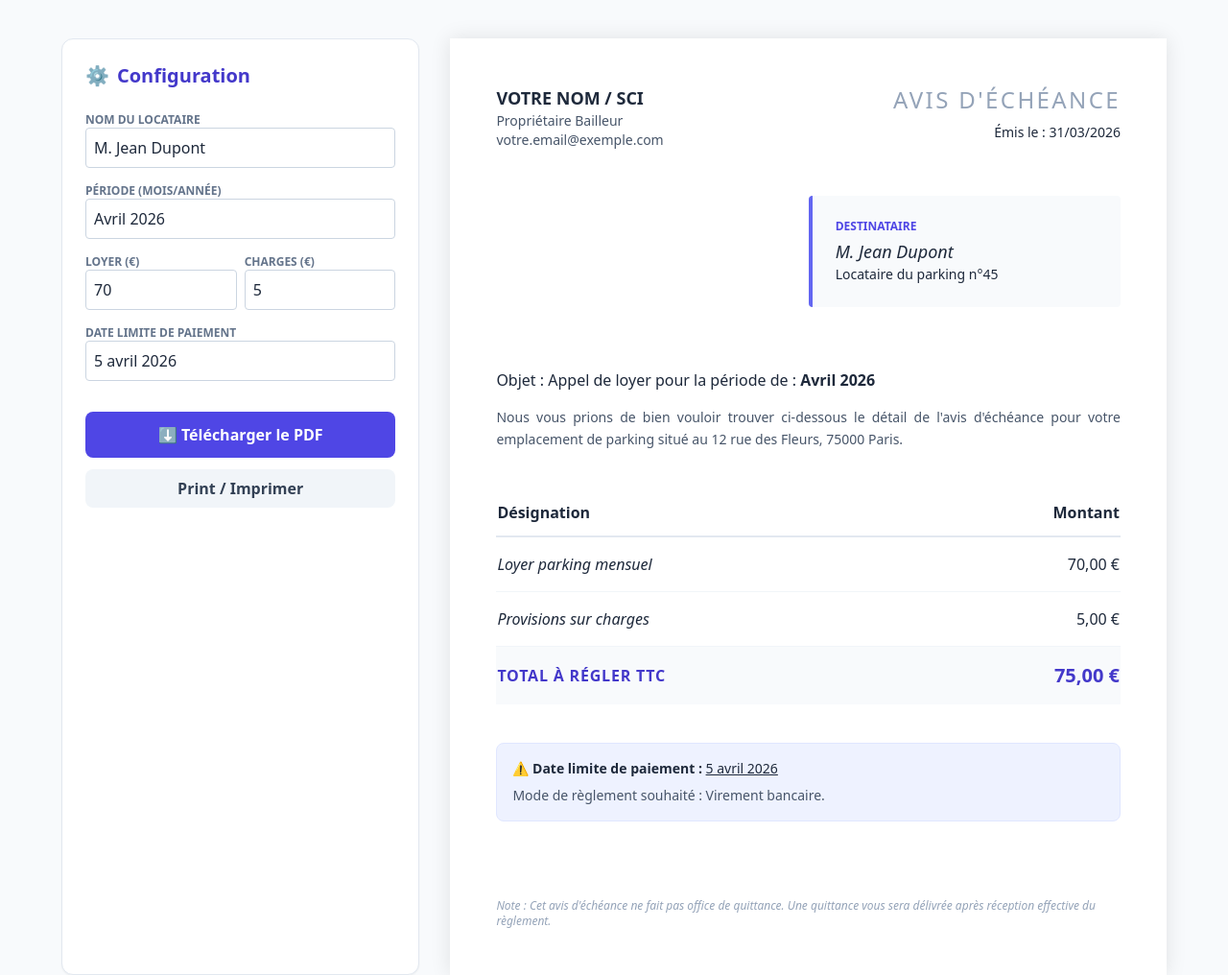
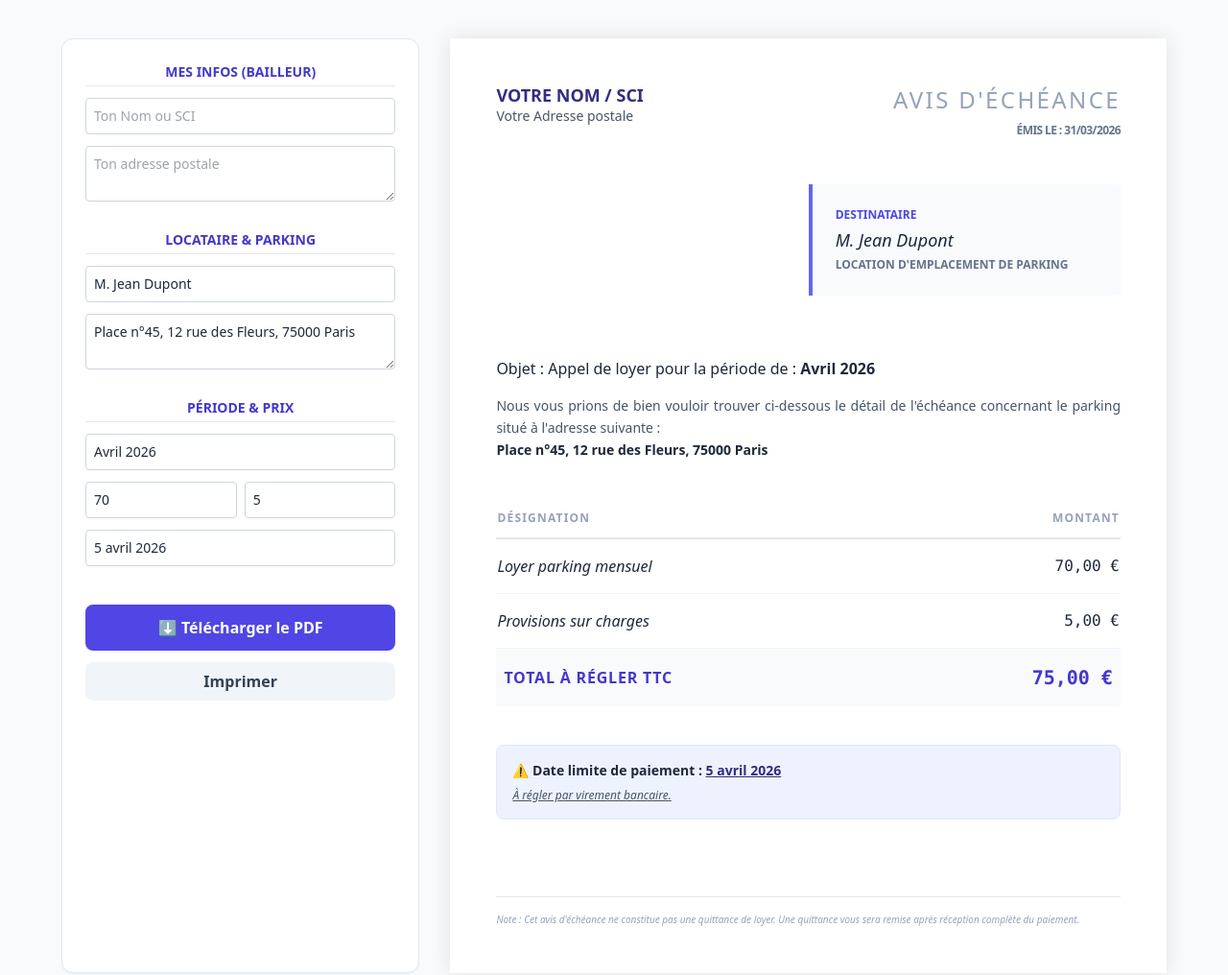
Before and after one commit to reneosias/gestion-parking_New, a plain HTML site: page index.html in a window 1280 px wide. Shown: the whole page at 96% size. Drawn offline with nearby package versions, Linux system fonts and the light colour scheme.

Commit message:
Update index.html

```diff
--- a/index.html
+++ b/index.html
@@ -15,42 +15,42 @@
 
     <div class="max-w-6xl mx-auto flex flex-col lg:flex-row gap-8">
 
-        <div class="w-full lg:w-1/3 bg-white p-6 rounded-xl shadow-sm border border-slate-200 no-print">
-            <h2 class="text-xl font-bold mb-6 text-indigo-700 flex items-center gap-2">
-                <span>⚙️</span> Configuration
-            </h2>
+        <div class="w-full lg:w-1/3 bg-white p-6 rounded-xl shadow-sm border border-slate-200 no-print space-y-6">
 
-            <div class="space-y-4">
-                <div>
-                    <label class="block text-xs font-semibold uppercase text-slate-500">Nom du Locataire</label>
-                    <input type="text" id="in-locataire" oninput="update()" value="M. Jean Dupont" class="w-full border-slate-300 border p-2 rounded focus:ring-2 focus:ring-indigo-500 outline-none">
-                </div>
-                <div>
-                    <label class="block text-xs font-semibold uppercase text-slate-500">Période (Mois/Année)</label>
-                    <input type="text" id="in-periode" oninput="update()" value="Avril 2026" class="w-full border-slate-300 border p-2 rounded">
-                </div>
-                <div class="grid grid-cols-2 gap-2">
-                    <div>
-                        <label class="block text-xs font-semibold uppercase text-slate-500">Loyer (€)</label>
-                        <input type="number" id="in-loyer" oninput="update()" value="70" class="w-full border-slate-300 border p-2 rounded">
-                    </div>
-                    <div>
-                        <label class="block text-xs font-semibold uppercase text-slate-500">Charges (€)</label>
-                        <input type="number" id="in-charges" oninput="update()" value="5" class="w-full border-slate-300 border p-2 rounded">
-                    </div>
-                </div>
-                <div>
-                    <label class="block text-xs font-semibold uppercase text-slate-500">Date limite de paiement</label>
-                    <input type="text" id="in-echeance" oninput="update()" value="5 avril 2026" class="w-full border-slate-300 border p-2 rounded">
+            <div>
+                <h3 class="text-sm font-bold text-indigo-700 uppercase mb-3 border-b pb-1 text-center">Mes Infos (Bailleur)</h3>
+                <div class="space-y-3">
+                    <input type="text" id="in-nom-bailleur" oninput="update()" placeholder="Ton Nom ou SCI" class="w-full border-slate-300 border p-2 rounded text-sm outline-none focus:ring-1 focus:ring-indigo-500">
+                    <textarea id="in-adresse-bailleur" oninput="update()" placeholder="Ton adresse postale" class="w-full border-slate-300 border p-2 rounded text-sm outline-none focus:ring-1 focus:ring-indigo-500" rows="2"></textarea>
                 </div>
             </div>
 
-            <div class="mt-8 space-y-3">
+            <div>
+                <h3 class="text-sm font-bold text-indigo-700 uppercase mb-3 border-b pb-1 text-center">Locataire & Parking</h3>
+                <div class="space-y-3">
+                    <input type="text" id="in-locataire" oninput="update()" placeholder="Nom du Locataire" value="M. Jean Dupont" class="w-full border-slate-300 border p-2 rounded text-sm">
+                    <textarea id="in-adresse-parking" oninput="update()" placeholder="Adresse du Parking (ex: Place n°4, 12 rue...)" class="w-full border-slate-300 border p-2 rounded text-sm" rows="2">Place n°45, 12 rue des Fleurs, 75000 Paris</textarea>
+                </div>
+            </div>
+
+            <div>
+                <h3 class="text-sm font-bold text-indigo-700 uppercase mb-3 border-b pb-1 text-center">Période & Prix</h3>
+                <div class="space-y-3">
+                    <input type="text" id="in-periode" oninput="update()" value="Avril 2026" class="w-full border-slate-300 border p-2 rounded text-sm">
+                    <div class="grid grid-cols-2 gap-2">
+                        <input type="number" id="in-loyer" oninput="update()" value="70" class="w-full border-slate-300 border p-2 rounded text-sm">
+                        <input type="number" id="in-charges" oninput="update()" value="5" class="w-full border-slate-300 border p-2 rounded text-sm">
+                    </div>
+                    <input type="text" id="in-echeance" oninput="update()" value="5 avril 2026" class="w-full border-slate-300 border p-2 rounded text-sm">
+                </div>
+            </div>
+
+            <div class="pt-4 space-y-3">
                 <button onclick="downloadPDF()" class="w-full bg-indigo-600 text-white font-bold py-3 rounded-lg hover:bg-indigo-700 transition flex items-center justify-center gap-2">
                     ⬇️ Télécharger le PDF
                 </button>
                 <button onclick="window.print()" class="w-full bg-slate-100 text-slate-700 font-semibold py-2 rounded-lg hover:bg-slate-200 transition">
-                    Print / Imprimer
+                    Imprimer
                 </button>
             </div>
         </div>
@@ -58,32 +58,32 @@
         <div class="w-full lg:w-2/3 bg-white p-12 document-shadow" id="avis-pdf">
             <div class="flex justify-between items-start mb-12">
                 <div>
-                    <p class="font-bold text-lg uppercase">Votre Nom / SCI</p>
-                    <p class="text-sm text-slate-600">Propriétaire Bailleur</p>
-                    <p class="text-sm text-slate-600">votre.email@exemple.com</p>
+                    <p id="out-nom-bailleur" class="font-bold text-lg uppercase text-indigo-900 leading-tight">Votre Nom / SCI</p>
+                    <p id="out-adresse-bailleur" class="text-sm text-slate-600 whitespace-pre-line">Votre adresse ici</p>
                 </div>
                 <div class="text-right">
                     <h1 class="text-2xl font-light tracking-widest uppercase text-slate-400">Avis d'échéance</h1>
-                    <p class="text-sm mt-2">Émis le : <span id="out-date-du-jour"></span></p>
+                    <p class="text-xs mt-2 text-slate-500 uppercase font-bold tracking-tighter">Émis le : <span id="out-date-du-jour"></span></p>
                 </div>
             </div>
 
-            <div class="mb-16 mt-10 ml-auto w-1/2 bg-slate-50 p-6 rounded border-l-4 border-indigo-500">
+            <div class="mb-16 mt-10 ml-auto w-1/2 bg-slate-50 p-6 rounded-r border-l-4 border-indigo-500">
                 <p class="text-xs uppercase font-bold text-indigo-600 mb-1">Destinataire</p>
-                <p id="out-locataire" class="text-lg font-medium italic"></p>
-                <p class="text-sm">Locataire du parking n°45</p>
+                <p id="out-locataire" class="text-lg font-medium italic mb-1"></p>
+                <p class="text-xs text-slate-500 font-bold uppercase">Location d'emplacement de parking</p>
             </div>
 
             <div class="mb-10">
                 <p class="mb-4">Objet : Appel de loyer pour la période de : <strong id="out-periode"></strong></p>
                 <p class="text-slate-600 text-sm leading-relaxed text-justify">
-                    Nous vous prions de bien vouloir trouver ci-dessous le détail de l'avis d'échéance pour votre emplacement de parking situé au 12 rue des Fleurs, 75000 Paris.
+                    Nous vous prions de bien vouloir trouver ci-dessous le détail de l'échéance concernant le parking situé à l'adresse suivante :
+                    <br><strong id="out-adresse-parking" class="text-slate-800"></strong>
                 </p>
             </div>
 
             <table class="w-full mb-10 border-collapse">
                 <thead>
-                    <tr class="border-b-2 border-slate-200">
+                    <tr class="border-b-2 border-slate-200 text-slate-400 text-xs uppercase tracking-widest">
                         <th class="text-left py-3 font-semibold">Désignation</th>
                         <th class="text-right py-3 font-semibold">Montant</th>
                     </tr>
@@ -91,26 +91,26 @@
                 <tbody>
                     <tr class="border-b border-slate-100">
                         <td class="py-4 italic">Loyer parking mensuel</td>
-                        <td class="text-right py-4"><span id="out-loyer"></span>,00 €</td>
+                        <td class="text-right py-4 font-mono"><span id="out-loyer"></span>,00 €</td>
                     </tr>
                     <tr class="border-b border-slate-100">
                         <td class="py-4 italic">Provisions sur charges</td>
-                        <td class="text-right py-4"><span id="out-charges"></span>,00 €</td>
+                        <td class="text-right py-4 font-mono"><span id="out-charges"></span>,00 €</td>
                     </tr>
                     <tr class="bg-slate-50">
-                        <td class="py-4 font-bold text-indigo-700 uppercase tracking-wider">Total à régler TTC</td>
-                        <td class="text-right py-4 font-bold text-indigo-700 text-xl"><span id="out-total"></span>,00 €</td>
+                        <td class="py-4 font-bold text-indigo-700 uppercase tracking-wider px-2">Total à régler TTC</td>
+                        <td class="text-right py-4 font-bold text-indigo-700 text-xl px-2 font-mono"><span id="out-total"></span>,00 €</td>
                     </tr>
                 </tbody>
             </table>
 
             <div class="bg-indigo-50 p-4 rounded-lg mb-10 text-sm border border-indigo-100">
-                <p>⚠️ <strong>Date limite de paiement :</strong> <span id="out-echeance" class="underline"></span></p>
-                <p class="mt-2 text-slate-600">Mode de règlement souhaité : Virement bancaire.</p>
+                <p>⚠️ <strong>Date limite de paiement :</strong> <span id="out-echeance" class="underline font-bold text-indigo-900"></span></p>
+                <p class="mt-2 text-slate-600 italic text-xs underline">À régler par virement bancaire.</p>
             </div>
 
-            <div class="text-xs text-slate-400 mt-20 italic">
-                Note : Cet avis d'échéance ne fait pas office de quittance. Une quittance vous sera délivrée après réception effective du règlement.
+            <div class="text-[10px] text-slate-400 mt-20 italic border-t pt-4">
+                Note : Cet avis d'échéance ne constitue pas une quittance de loyer. Une quittance vous sera remise après réception complète du paiement.
             </div>
         </div>
     </div>
@@ -121,6 +121,10 @@
             const charges = parseInt(document.getElementById('in-charges').value) || 0;
             const total = loyer + charges;
 
+            // Mise à jour des textes
+            document.getElementById('out-nom-bailleur').innerText = document.getElementById('in-nom-bailleur').value || "Votre Nom / SCI";
+            document.getElementById('out-adresse-bailleur').innerText = document.getElementById('in-adresse-bailleur').value || "Votre Adresse postale";
+            document.getElementById('out-adresse-parking').innerText = document.getElementById('in-adresse-parking').value;
             document.getElementById('out-locataire').innerText = document.getElementById('in-locataire').value;
             document.getElementById('out-periode').innerText = document.getElementById('in-periode').value;
             document.getElementById('out-loyer').innerText = loyer;
@@ -134,7 +138,7 @@
             const locataire = document.getElementById('in-locataire').value;
             const options = {
                 margin:       10,
-                filename:     `Avis_Echeance_${locataire.replace(' ', '_')}.pdf`,
+                filename:     `Avis_Echeance_${locataire.replace(/\s+/g, '_')}.pdf`,
                 image:        { type: 'jpeg', quality: 0.98 },
                 html2canvas:  { scale: 2 },
                 jsPDF:        { unit: 'mm', format: 'a4', orientation: 'portrait' }
```
